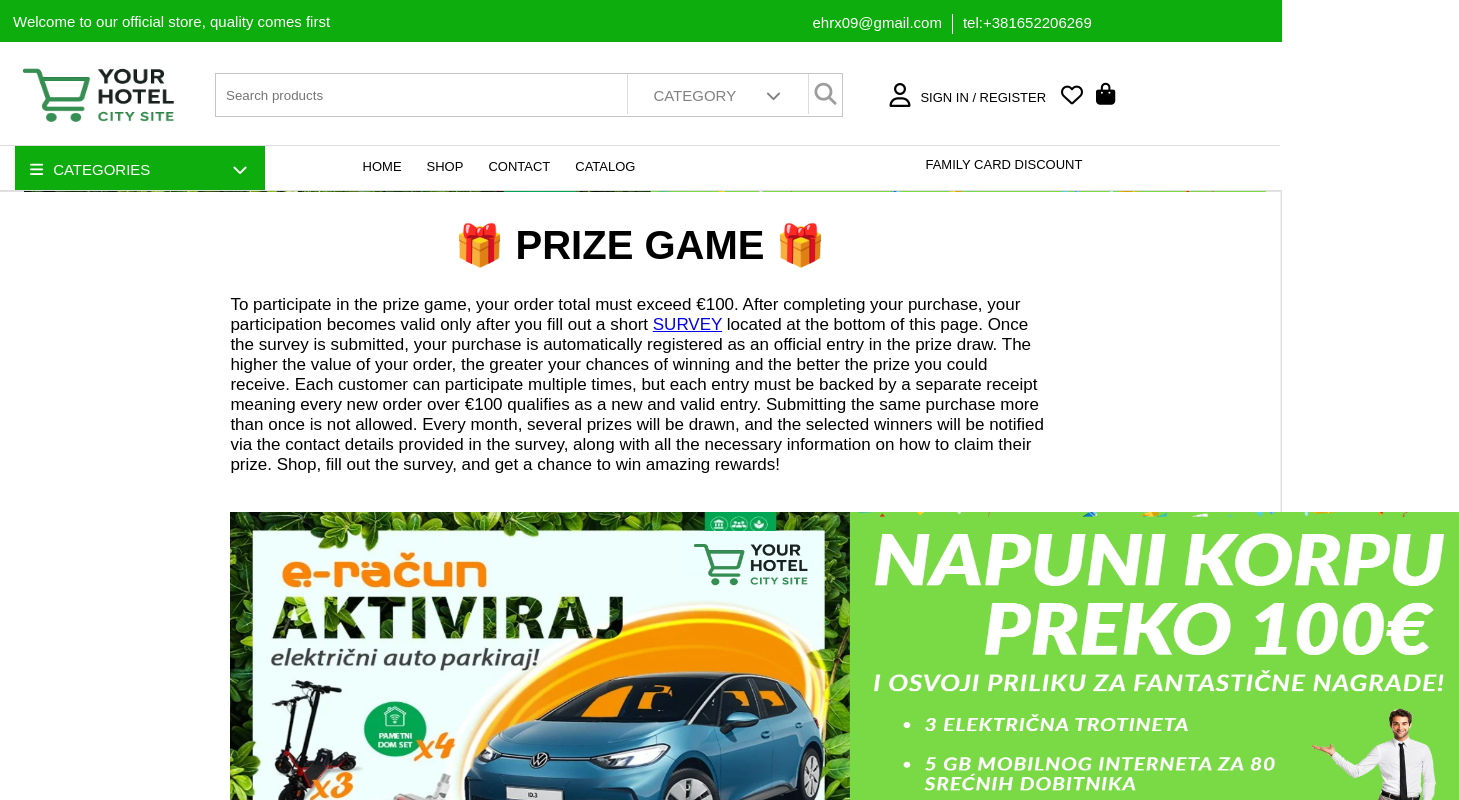
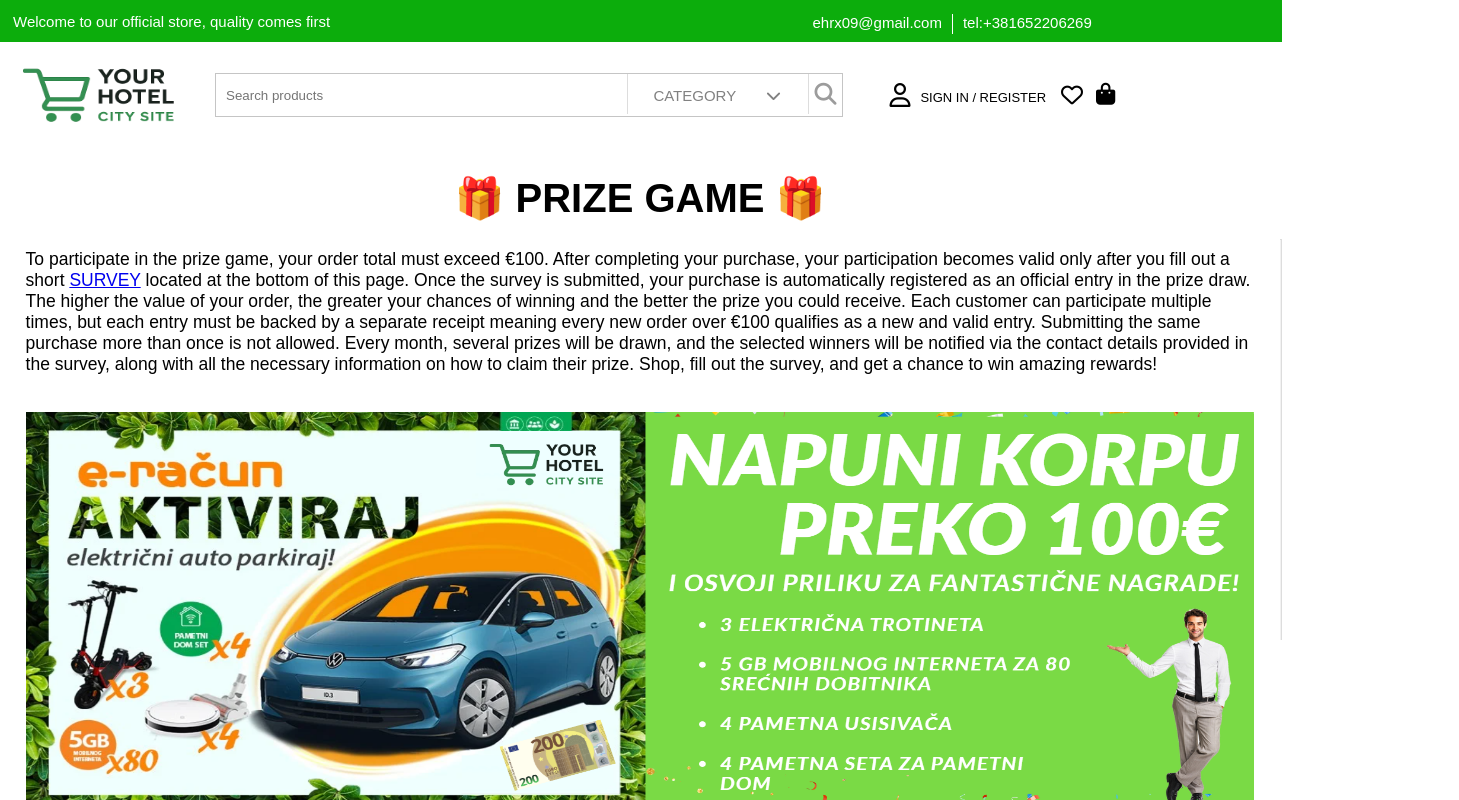
Before and after one commit to EminHuric/vue-exercise, a Vue app: page /gw in a window 1280 px wide. Shown: the top 800 px of the page, 1459 px wide, since content can reach past the window. Built offline with nearby package versions, Linux system fonts and the light colour scheme.

Commit message:
survey edit

```diff
--- a/src/App.vue
+++ b/src/App.vue
@@ -2,7 +2,7 @@
 import { ref, resolveDirective } from 'vue'
 import Men from './components/menu.vue'
 import Nav from './components/navBar.vue'
-import GwPhoto from './components/GwPhoto.vue'
+import GwPhoto from './components/gwPhoto.vue'
 
 
 
--- a/src/components/GwPhoto.vue
+++ b/src/components/GwPhoto.vue
@@ -13,6 +13,60 @@
 
 
 <style scoped>
+@media (min-width: 1280px) and (max-width: 1920px) {
+  .cta {
+    margin-left: 1.1% !important;
+    margin-top: 5% !important;
+    width: 97% !important;
+    height: 95% !important;
+
+  }
+  .gwFrame {
+    height: 42% !important;
+    width: 100% !important;
+    margin-top: 14.9% !important;
+  }
+}
+@media (min-width: 1025px) and (max-width: 1280px) {
+  .cta {
+    margin-left: 1.8% !important;
+    width: 97% !important;
+    height: 80% !important;
+    margin-top: 30px !important;
+
+  }
+  .gwFrame {
+    margin-top: 18.7% !important;
+    height: 50% !important;
+    width: 100% !important;
+  }
+}
+@media (min-width: 768px) and (max-width: 1024px) {
+  .cta {
+    margin-left: 2% !important;
+    width: 96% !important;
+    height: 75% !important;
+    margin-top: 5% !important;
+  }
+  .gwFrame {
+    margin-top: 100px !important;
+    height: 45% !important;
+  }
+}
+@media (min-width: 420px) and (max-width: 768px) {
+  .cta {
+    margin-left: 2% !important;
+    width: 96% !important;
+    height: 80% !important;
+    position: absolute;
+    top: 5%;
+
+  }
+   .gwFrame {
+    margin-top: 3% !important;
+    height: 40% !important;
+  }
+}
 @media (max-width: 420px) {
   .gwFrame {
     margin-top: 15px !important;
@@ -29,18 +83,7 @@
     height: 20% !important;
   }
 }
-@media (min-width: 1026px) and (max-width: 1280px) {
-  .cta {
-    margin-left: 1.8% !important;
-    width: 97% !important;
-    height: 95% !important;
 
-  }
-  .gwFrame {
-    height: 42% !important;
-    width: 100% !important;
-  }
-}
 .gwFrame {
     border: 1px solid rgb(221, 221, 221);
     background-color: rgba(230, 230, 230, 0.5);
--- a/src/components/mainMenu.vue
+++ b/src/components/mainMenu.vue
@@ -278,10 +278,10 @@
 .categoriesButton {
     border: 1px solid rgb(12, 173, 12);
     background-color: rgb(12, 173, 12);
-    height: 15px;
+    height: 14px;
     width: 220px;
     margin-left: 27%;
-    padding: 14px;
+    padding: 15px;
     font-family: Arial, Helvetica, sans-serif;
     color: white;
     position: absolute;
--- a/src/style.css
+++ b/src/style.css
@@ -1,3 +1,13 @@
 .container {
     display: flex;
 }
+html, body, #app {
+  height: 100%;
+  width: 100%;
+  margin: 0;
+  padding: 0;
+}
+
+body {
+  overflow-x: hidden;
+}
--- a/src/views/Gw.vue
+++ b/src/views/Gw.vue
@@ -67,7 +67,109 @@
 
 
 <style scoped>
+@media (min-width: 1921px) {
+  .notification {
+    margin-left: 25% !important;
+    margin-right: 25% !important;
+    font-size: 18px !important;
+  }
+
+  .gwPhoto {
+    margin-left: 25% !important;
+    width: 50% !important;
+  }
+
+  .gwh {
+    font-size: 60px !important;
+  }
+
+  /* Dodaj još elemenata ako želiš da ih proširiš ili centiraš više */
+}
+@media (min-width: 1280px) and (max-width: 1920px) {
+  .s {
+    top: 18.1% !important;
+  }
+
+  .notification {
+    margin-left: 8% !important;
+    margin-right: 8% !important;
+    font-size: 17px !important;
+  }
+
+  .gwPhoto {
+    margin-left: 8% !important;
+    width: 85%;
+    margin-top: 20px !important;
+  }
+}
+@media (min-width: 1025px) and (max-width: 1280px) {
+  .s {
+    position: absolute;
+    top: 18.1% !important;
+  }
+  .surveyFrame {
+    margin-left: 10% !important;
+    width: 80% !important;
+  }
+  .date {
+    margin-left: 180% !important;
+  }
+  .label1 {
+    margin-left: 180% !important;
+  }
+  .notification {
+    margin-left: 2% !important;
+    margin-right: 2% !important;
+    font-size: 17.5px !important;
+  }
+
+  .gwPhoto {
+    margin-left: 2% !important;
+    width: 96% !important;
+    margin-top: 20px !important;
+  }
+
+  .gwh {
+    font-size: 40px !important;
+    margin-top: 30px !important;
+  }
+}
+
+@media (min-width: 768px) and (max-width: 1024px) {
+  .gwPhoto2 {
+    display: none;
+  }
+  .gwPhoto {
+    display: block;
+    margin-left: 2% !important;
+    width: 96%;
+  }
+  .gwh {
+    margin-top: 50px !important;
+  }
+  .notification {
+    margin-left: 2% !important;
+    margin-right: 2% !important;
+  }
+  .surveyFrame {
+    margin-left: 5% !important;
+    width: 90% !important;
+  }
+  .date {
+    margin-left: 125% !important;
+  }
+  .label1 {
+    margin-left: 125% !important;
+    margin-top: 19px !important;
+  }
+  .s {
+    margin-top: -7.8% !important;
+  }
+}
 @media (max-width: 420px) {
+  .sendButton {
+    margin-top: 30px !important;
+  }
   .name, .email {
     width: 85% !important;
     margin-left: 5% !important;
@@ -87,26 +189,57 @@
     margin-left: -2px !important;
   }
   .label {
-    margin-left: 10% !important;
+    margin-left: 80% !important;
+    width: 100%;
     margin-top: 15px !important;
   }
   .date {
     width: 80% !important;
-    margin-left: 1% !important;
+    margin-left: -45% !important;
 
   }
   .label1 {
-    margin-top: 15px !important;
+    margin-top: 150px !important;
     width: 100000% !important;
-    margin-left: 2% !important;
+    margin-left: -40% !important;
   }
   .id {
-    margin-left: 10% !important;
-    width: 60% !important;
+    margin-left: 55% !important;
+    width: 80% !important;
     height: 51px !important;
     margin-top: -2px !important;
   }
+  .gwPhoto {
+    display: none !important;
+  }
+
+  .gwPhoto2 {
+    display: block !important;
+    width: 100% !important;
+    margin-top: 20px !important;
+  }
+
+  .gwh {
+    font-size: 38px !important;
+    margin-top: 20px !important;
+  }
+
+  .notification {
+    margin-left: 2% !important;
+    margin-right: 2% !important;
+    font-size: 14px !important;
+    text-align: justify !important;
+  }
+
+  .s {
+    top: 9.5% !important;
+  }
 }
+
+
+
+
+
 .label1 {
   margin-top: 15px;
   margin-left: 240%;
@@ -229,74 +362,7 @@
   margin-top: 100px;
 }
 
-@media (max-width: 420px) {
-  .gwPhoto {
-    display: none !important;
-  }
 
-  .gwPhoto2 {
-    display: block !important;
-    width: 100% !important;
-    margin-top: 20px !important;
-  }
-
-  .gwh {
-    font-size: 38px !important;
-    margin-top: 20px !important;
-  }
-
-  .notification {
-    margin-left: 2% !important;
-    margin-right: 2% !important;
-    font-size: 14px !important;
-    text-align: justify !important;
-  }
-
-  .s {
-    top: 11.5% !important;
-  }
-}
-
-@media (min-width: 1026px) and (max-width: 1280px) {
-  .s {
-    position: absolute;
-    top: 18.9% !important;
-  }
-
-  .notification {
-    margin-left: 2% !important;
-    margin-right: 2% !important;
-    font-size: 17.5px !important;
-  }
-
-  .gwPhoto {
-    margin-left: 2% !important;
-    width: 96% !important;
-    margin-top: 20px !important;
-  }
-
-  .gwh {
-    font-size: 40px !important;
-    margin-top: 30px !important;
-  }
-}
-
-@media (min-width: 1280px) and (max-width: 1920px) {
-  .s {
-    margin-top: 3.15%;
-  }
-
-  .notification {
-    margin-left: 18% !important;
-    margin-right: 18% !important;
-    font-size: 17px !important;
-  }
-
-  .gwPhoto {
-    margin-left: 18% !important;
-    width: 65%;
-  }
-}
 
 .gwPhoto2 {
   display: none;
@@ -309,7 +375,7 @@
 }
 
 .notification {
-  margin-left: 27%;
+  margin-left: 29%;
   margin-right: 26%;
   font-size: 20px;
   font-family: Arial, Helvetica, sans-serif;
@@ -330,7 +396,7 @@
   background-color: rgb(255, 255, 255);
   position: absolute;
   left: 0;
-  top: 16.7%;
+  top: 15.8%;
   border: none;
 }
 </style>
```
